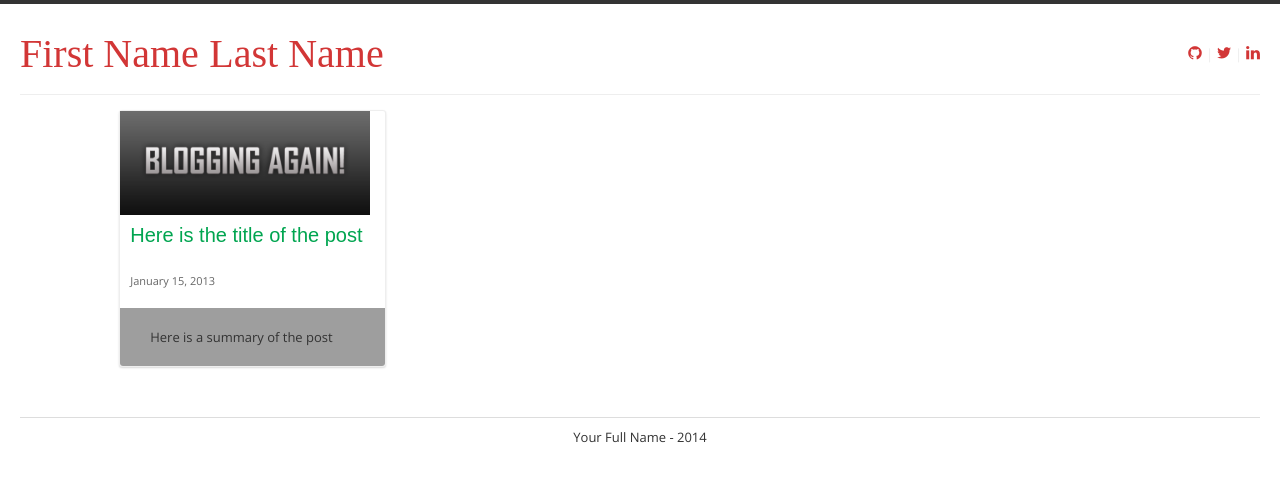
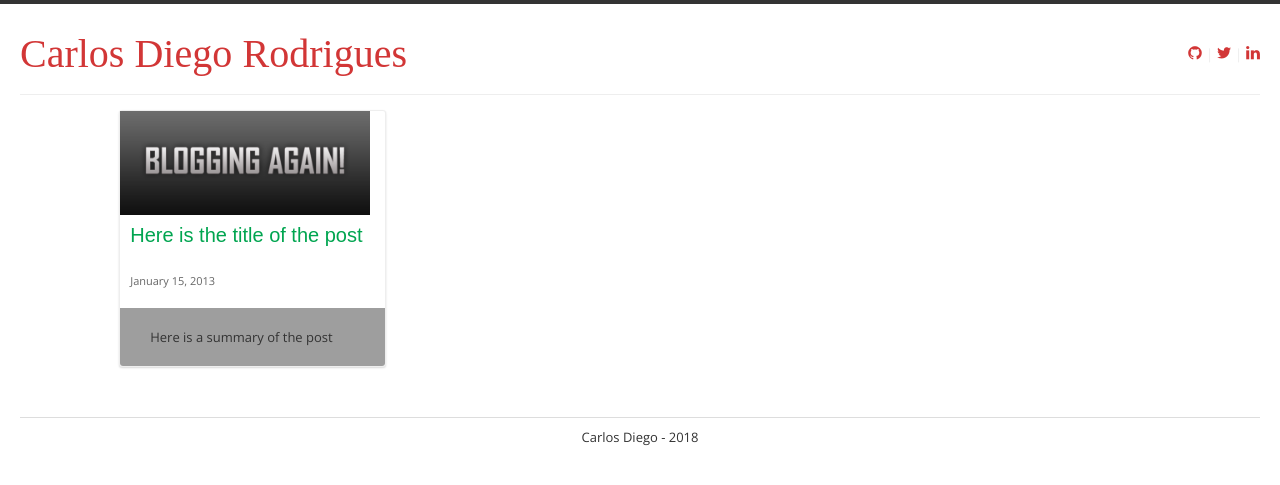
Before and after one commit to cdiegosr/cdiegosr.github.io, a Jekyll site: the page built from index.html, in a window 1280 px wide. Shown: the top 485 px of the page. Built offline with Jekyll 4.4.1, drawn with Linux system fonts in a browser that asks for light colours; some web fonts are replaced; grey boxes are pictures that could not be loaded.

Commit message:
config start

```diff
--- a/_config.yml
+++ b/_config.yml
@@ -1,15 +1,15 @@
 permalink: /:categories/:title.html
-url: "http://pasindud.github.io/jekyll-masonry/"
-full_name: "Your Full Name"
-first_name: "First Name"
-last_name: "Last Name"
-blog_title: "Blog title "
-author_img_name_path: "/images/users/user.jpg"
-disqus_shortname: "pasinduland"
-copyright_year: "2014"
+url: "http://cdiegosr.github.io"
+full_name: "Carlos Diego"
+first_name: "Carlos Diego"
+last_name: "Rodrigues"
+blog_title: "And about "
+author_img_name_path: "/images/users/cdiego-baiahacker_120.jpg"
+disqus_shortname: "cdiegosr"
+copyright_year: "2018"
 google_analytics_code: ""
-aboutme: "Something about the author here"
-twitter: "Ghosteyes1"
-github: "pasindud"
-facebook: "mepasindu"
-linkined_url: ""
+aboutme: "An activist"
+twitter: "diegoitu"
+github: "cdiegosr"
+facebook: "cdiegosr"
+linkined_url: "https://linkedin.com/n/cdiegosr"
```
Also changed, not shown: images/users/cdiego-baiahacker_120.jpg (added).
